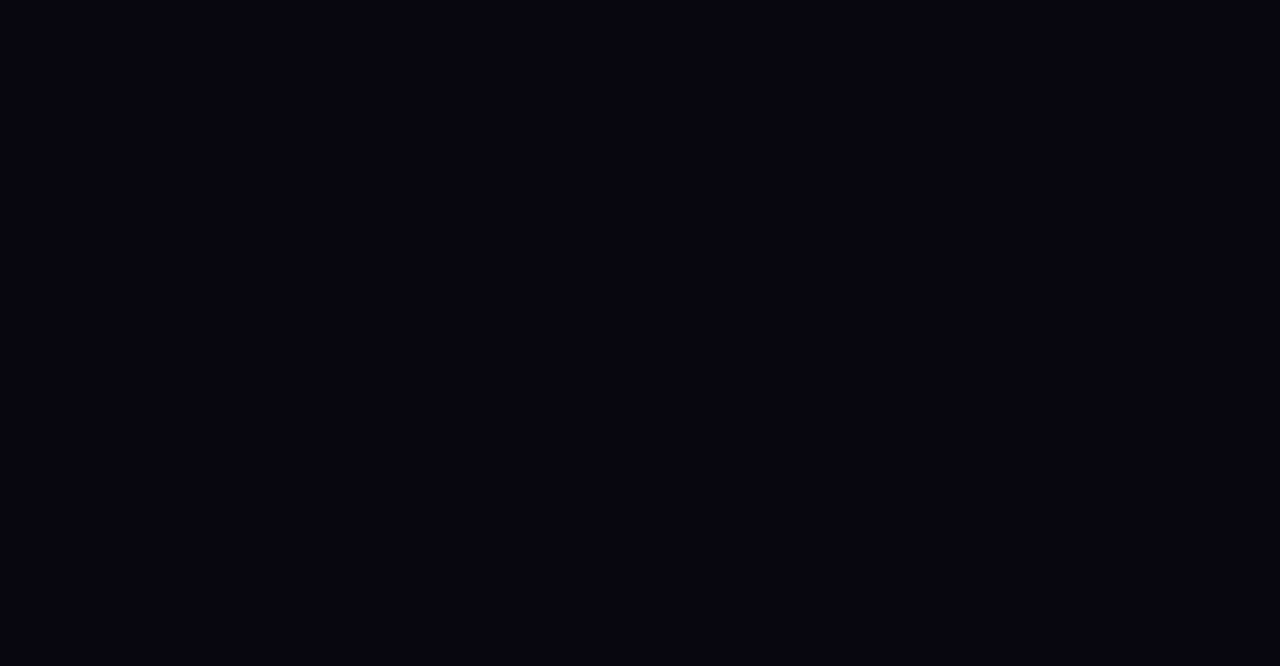
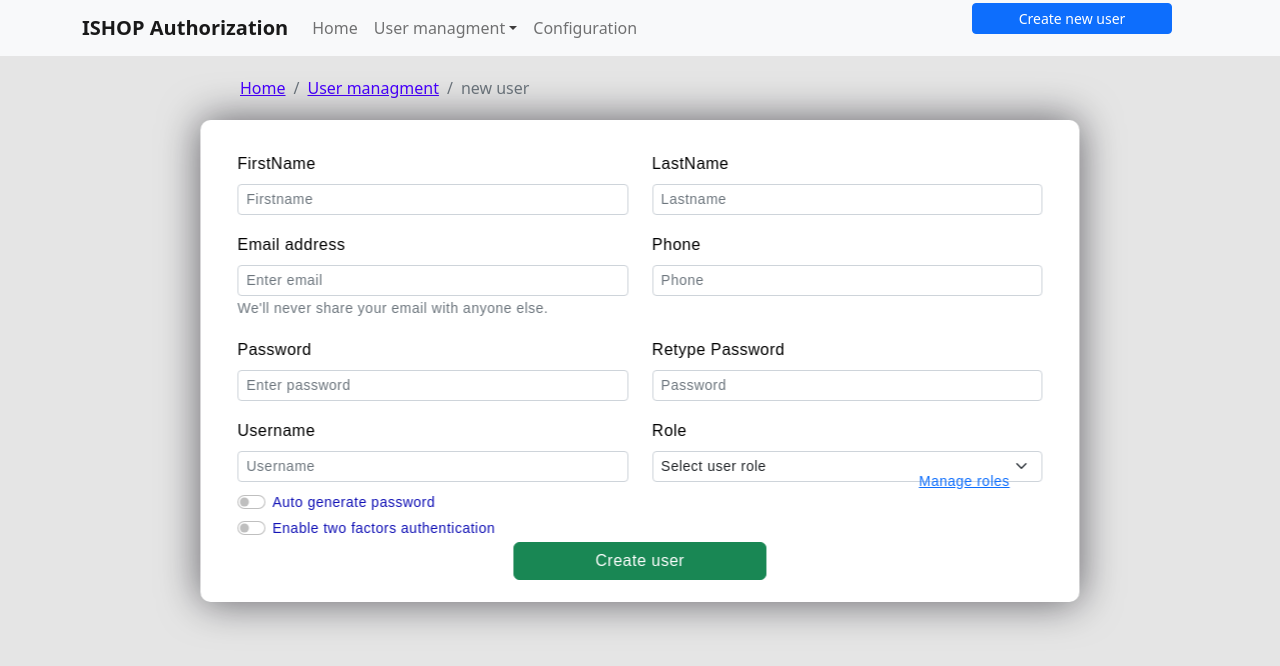
Before and after one commit to e2rabi/IShop-authorization-ui, a React (Vite) app: page /create-user in a window 1280 px wide. Before the commit this address had no page. Shown: the top 666 px of the page. Built offline with nearby package versions, Linux system fonts and the light colour scheme.

Commit message:
Add create user page

```diff
--- a/src/components/App.js
+++ b/src/components/App.js
@@ -2,6 +2,7 @@ import Login from "./Login";
 import { BrowserRouter, Routes, Route } from "react-router-dom";
 import { StrictMode, useState } from "react";
 import Home from "./Home";
+import CreateUser from "./CreateUser";
 import "bootstrap/dist/css/bootstrap.min.css";
 import "../../src/style.css";
 import UserContext from "./UserContext";
@@ -14,6 +15,7 @@ const App = () => {
         <BrowserRouter>
           <Routes>
             <Route path="/home" element={<Home />}></Route>
+            <Route path="/create-user" element={<CreateUser />}></Route>
             <Route path="/" element={<Login />} />
           </Routes>
         </BrowserRouter>
--- /dev/null
+++ b/src/components/CreateUser.js
@@ -0,0 +1,186 @@
+import Menu from "./Menu";
+import Button from "react-bootstrap/Button";
+import Form from "react-bootstrap/Form";
+import { Col } from "react-bootstrap";
+import { Container, Row } from "react-bootstrap";
+import Breadcrumb from "react-bootstrap/Breadcrumb";
+
+const CreateUser = () => {
+  return (
+    <div>
+      <header>
+        <Menu></Menu>
+      </header>
+      <Container fluid>
+        <Row>
+          <div className="breadcrumb">
+            <Breadcrumb className="breadcrumb-menu">
+              <Breadcrumb.Item className="breadcrumb-text" href="#">
+                Home
+              </Breadcrumb.Item>
+              <Breadcrumb.Item className="breadcrumb-text" href="#">
+                User managment
+              </Breadcrumb.Item>
+              <Breadcrumb.Item className="breadcrumb-text" active>
+                new user
+              </Breadcrumb.Item>
+            </Breadcrumb>
+          </div>
+        </Row>
+        <Row>
+          <Col>
+            <Form className="user-form">
+              <Row className="form-row">
+                <Col className="form-col">
+                  <Form.Group className="mb-2" controlId="formBasicPassword">
+                    <Form.Label>FirstName</Form.Label>
+                    <Form.Control
+                      className="form-input"
+                      size="sm"
+                      type="text"
+                      placeholder="Firstname"
+                    />
+                  </Form.Group>
+                </Col>
+                <Col className="form-col">
+                  <Form.Group className="mb-2" controlId="formBasicPassword">
+                    <Form.Label>LastName</Form.Label>
+                    <Form.Control
+                      className="form-input"
+                      size="sm"
+                      type="text"
+                      placeholder="Lastname"
+                    />
+                  </Form.Group>
+                </Col>
+              </Row>
+              <Row className="form-row">
+                <Col className="form-col">
+                  <Form.Group className="mb-2" controlId="formBasicEmail">
+                    <Form.Label>Email address</Form.Label>
+                    <Form.Control
+                      className="form-input"
+                      size="sm"
+                      type="email"
+                      placeholder="Enter email"
+                    />
+                    <Form.Text className="text-muted">
+                      We'll never share your email with anyone else.
+                    </Form.Text>
+                  </Form.Group>
+                </Col>
+                <Col className="form-col">
+                  <Form.Group className="mb-2" controlId="formBasicPassword">
+                    <Form.Label>Phone</Form.Label>
+                    <Form.Control
+                      className="form-input"
+                      size="sm"
+                      type="text"
+                      placeholder="Phone"
+                    />
+                  </Form.Group>
+                </Col>
+              </Row>
+              <Row className="form-row">
+                <Col className="form-col">
+                  <Form.Group className="mb-2" controlId="formBasicEmail">
+                    <Form.Label>Password</Form.Label>
+                    <Form.Control
+                      className="form-input"
+                      size="sm"
+                      type="password"
+                      placeholder="Enter password"
+                    />
+                  </Form.Group>
+                </Col>
+                <Col className="form-col">
+                  <Form.Group className="mb-2" controlId="formBasicPassword">
+                    <Form.Label>Retype Password</Form.Label>
+                    <Form.Control
+                      className="form-input"
+                      size="sm"
+                      type="password"
+                      placeholder="Password"
+                    />
+                  </Form.Group>
+                </Col>
+              </Row>
+              <Row className="form-row">
+                <Col className="form-col">
+                  <Form.Group className="mb-2" controlId="formBasicPassword">
+                    <Form.Label>Username</Form.Label>
+                    <Form.Control
+                      className="form-input"
+                      size="sm"
+                      type="text"
+                      placeholder="Username"
+                    />
+                  </Form.Group>
+                </Col>
+                <Col className="form-col">
+                  <Form.Group className="mb-2" controlId="formBasicPassword">
+                    <Form.Label>Role</Form.Label>
+                    <Form.Select
+                      className="form-input"
+                      size="sm"
+                      aria-label="Default select example"
+                    >
+                      <option>Select user role</option>
+                      <option value="1">Guest</option>
+                      <option value="2">Admin</option>
+                      <option value="3">root</option>
+                    </Form.Select>
+                  </Form.Group>
+                </Col>
+              </Row>
+              <Row className="form-row">
+                <Col className="form-col">
+                  <div className="form-checker">
+                    <Form.Check
+                      size="sm"
+                      type="switch"
+                      className="form-check-label"
+                      id="custom-switch"
+                      label="Auto generate password"
+                    />
+                    <Form.Check
+                      size="sm"
+                      type="switch"
+                      className="form-check-label"
+                      id="custom-switch"
+                      label="Enable two factors authentication"
+                    />
+                  </div>
+                </Col>
+                <Col>
+                  <Button
+                    className="form-btn-manage-role"
+                    size="sm"
+                    variant="link"
+                  >
+                    Manage roles
+                  </Button>
+                </Col>
+              </Row>
+              <Row>
+                <Col className="form-col">
+
+                </Col>
+                <Col className="form-col">
+                <Button variant="success" type="submit">
+                    Create user
+                  </Button>
+                </Col>
+                <Col className="form-col">
+
+                 </Col>
+              </Row>
+            </Form>
+          </Col>
+        </Row>
+      </Container>
+    </div>
+  );
+};
+
+export default CreateUser;
--- a/src/components/Login.js
+++ b/src/components/Login.js
@@ -18,21 +18,23 @@ const Login = () => {
   const handleErrorClose = () => setShow(false);
   const handleErrorShow = () => setShow(true);
 
-
   function validateJwt(data) {
     if (data != undefined && data != null) {
       let decodedJwt = parseJwt(data.jwt);
       if (decodedJwt != undefined && decodedJwt != "" && decodedJwt != null) {
         setUser(decodedJwt.userName);
-        if ( data.useGoogle2f != undefined &&  data.useGoogle2f != null &&  data.useGoogle2f == "true"){
+        if (
+          data.useGoogle2f != undefined &&
+          data.useGoogle2f != null &&
+          data.useGoogle2f == "true"
+        ) {
           // add otp check
-          console.log("chek otp...")
+          console.log("chek otp...");
           navigate("/home");
-        }else{
+        } else {
           navigate("/home");
         }
       }
-
     }
   }
   function handleError(error) {
@@ -76,7 +78,10 @@ const Login = () => {
   async function verifyOtp(otp) {
     const requestOptions = {
       method: "POST",
-      headers: { "Content-Type": "application/json", 'Authorization': 'Bearer '+sessionStorage.getItem("jwt")},
+      headers: {
+        "Content-Type": "application/json",
+        Authorization: "Bearer " + sessionStorage.getItem("jwt"),
+      },
       body: JSON.stringify({
         userName: username,
         password: password,
@@ -86,7 +91,7 @@ const Login = () => {
     await fetch(`http://localhost:8080/api/v1/public/verifyOtp`, requestOptions)
       .then((response) => response.json())
       .then((data) => {
-        if (data == 'true') {
+        if (data == "true") {
           navigate("/home");
         }
       })
--- a/src/components/Menu.js
+++ b/src/components/Menu.js
@@ -5,8 +5,14 @@ import Navbar from "react-bootstrap/Navbar";
 import NavDropdown from "react-bootstrap/NavDropdown";
 import { useContext } from "react";
 import UserContext from "./UserContext";
+import { useNavigate } from "react-router-dom";
 
 const Menu = () => {
+  const navigate = useNavigate();
+
+  const handleClick = () => {
+    navigate("/create-user");
+  };
   const [currentUser] = useContext(UserContext);
   return (
     <Navbar bg="light" expand="lg">
@@ -33,7 +39,7 @@ const Menu = () => {
           </Nav>
         </Navbar.Collapse>
         <div className="btn-create-user">
-          <Button variant="primary" size="sm">
+          <Button onClick={handleClick} variant="primary" size="sm">
             Create new user
           </Button>
         </div>
--- a/src/style.css
+++ b/src/style.css
@@ -8,7 +8,7 @@ box-sizing: border-box;
 color: rgb(62, 61, 61);
 }
 body{
-background: #080710 !important;
+background: #e5e5e5 !important;
 }
 .shape:first-child{
 background: linear-gradient(
@@ -30,7 +30,7 @@ bottom: -80px;
 form{
 height: 460px;
 width: 400px;
-background-color: #1a1d21;
+background-color: #ffffff;
 position: absolute;
 transform: translate(-50%,-50%);
 top: 50%;
@@ -43,7 +43,7 @@ padding: 50px 35px;
 }
 form *{
 font-family: 'Poppins',sans-serif;
-color: #d4d4d4;
+color: #000000;
 letter-spacing: 0.5px;
 outline: none;
 border-radius: 4px;
@@ -53,7 +53,7 @@ font-size: 32px;
 font-weight: 500;
 line-height: 42px;
 text-align: center;
-color: #fcfcfc;
+color: #060606;
 background: transparent;
 }
 
@@ -153,3 +153,54 @@ margin-right: 4px;
   text-align: center;
   font-weight: bold;
 }
+.form-label {
+  color: rgb(0, 0, 0);
+}
+.user-form{
+  width: 70%;
+position: relative;
+margin-top: 5px;
+height: fit-content;
+padding-bottom: 20px;
+padding-top: 20px;
+}
+.form-input{
+  width: 400px;
+}
+.form-btn-manage-role{
+  bottom: 24px;
+    position: relative;
+    float: right;
+    left: 117px;
+    color: #1111b6;
+}
+.form-check-label{
+  position: relative;
+    top: 11px;
+    font-size: 14px;
+    color: #1111b6;
+    margin-top: 0px !important;
+}
+.form-checker{
+  position: relative;
+  bottom: 20px;
+}
+.breadcrumb-text a{
+  color: rgb(72, 0, 255) !important;
+}
+.form-col{
+  padding-top: 0px;
+  padding-bottom: 0px;
+}
+.form-row{
+  margin-top: 0px;
+  margin-bottom: 0px;
+}
+.breadcrumb-menu{
+  position: relative;
+  left: 240px;
+}
+.breadcrumb{
+  position: relative;
+  top:10px;
+}
```
